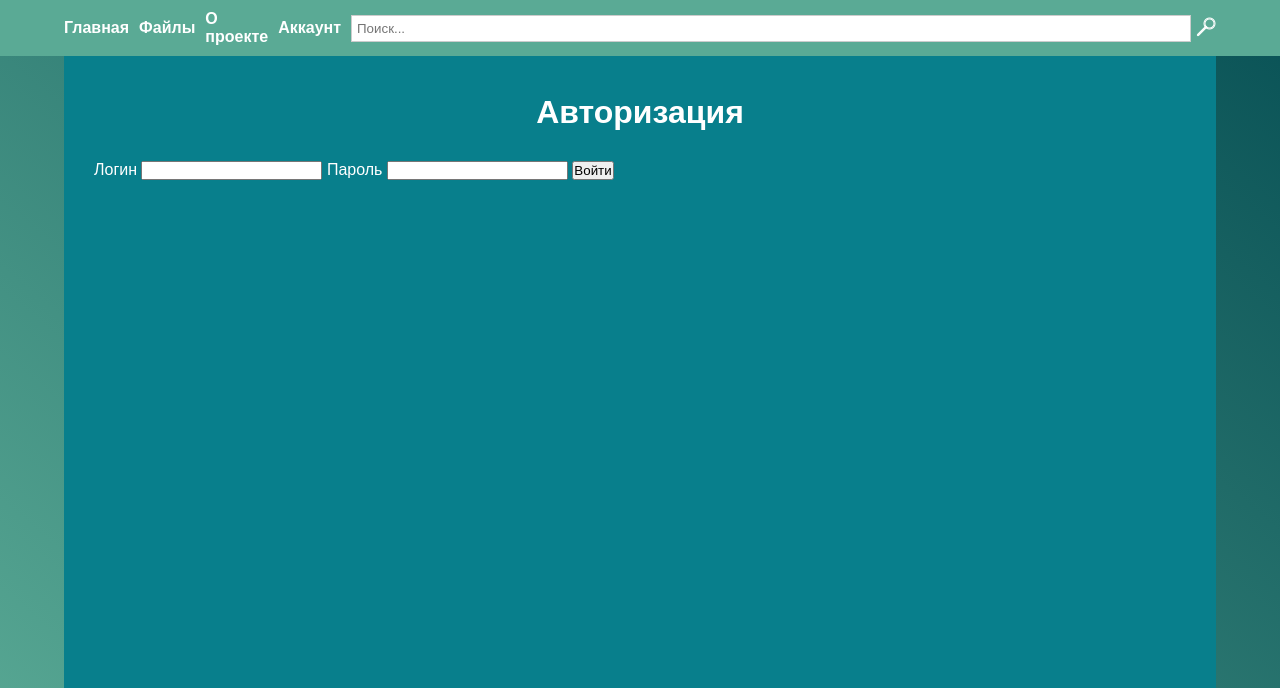
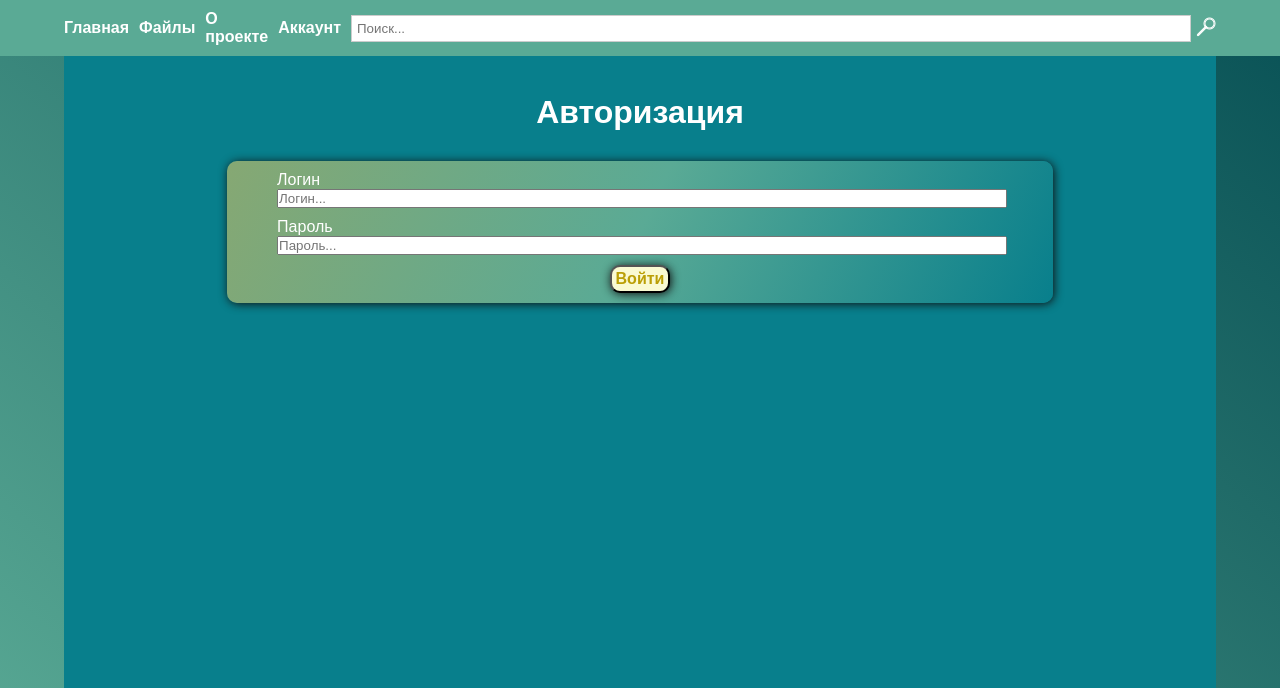
Before and after one commit to ClassZak/FileServer, a Flask app: page /login in a window 1280 px wide. Shown: the top 688 px of the page. Run offline with Flask 3, Linux system fonts and the light colour scheme; parts of the project's set-up code (start-up, migrations or seed data) failed here and were passed over; some libraries are stand-ins or nearby versions.

Commit message:
Стилизация страницы входа

```diff
--- a/FrontendServer/src/backend/app.py
+++ b/FrontendServer/src/backend/app.py
@@ -108,9 +108,7 @@ def login():
 			return response
 		else:
 			# Возвращаем ошибку с сохранением next_url
-			return render_template('classes/login.html',
-								error='Неверный логин и/или пароль',
-								next_url=next_url)
+			return jsonify({'error':'Неверный логин и/или пароль'}), 401
 	else:
 		# Отображаем форму входа с сохраненным next_url
 		return render_template('classes/login.html', next_url=next_url)
@@ -181,7 +179,7 @@ def main():
 			"JWT_CSRF_CHECK_FORM": True,
 			"JWT_ACCESS_COOKIE_PATH": "/",
 			"JWT_REFRESH_COOKIE_PATH": "/",
-			"JWT_ACCESS_TOKEN_EXPIRES": datetime.timedelta(days=0, seconds=5, microseconds=0, milliseconds=0, minutes=0, hours=0, weeks=0),
+			"JWT_ACCESS_TOKEN_EXPIRES": datetime.timedelta(days=0, seconds=10, microseconds=0, milliseconds=0, minutes=0, hours=0, weeks=0),
 			"JWT_SESSION_COOKIE": False
 		})
 		app.run(debug=True, host='0.0.0.0', port=5000, ssl_context = ssl_context)
--- a/FrontendServer/src/frontend/static/scripts/classes/login.js
+++ b/FrontendServer/src/frontend/static/scripts/classes/login.js
@@ -1,5 +1,5 @@
 document.addEventListener('DOMContentLoaded', function() {
-	const loginForm = document.getElementById('login');
+	const loginForm = document.getElementById('login-form');
 	if (!loginForm) return;
 
 	loginForm.addEventListener('submit', function(e) {
@@ -20,27 +20,36 @@ document.addEventListener('DOMContentLoaded', function() {
 
 			// Проверяем тип контента
 			const contentType = response.headers.get('content-type');
-			if (contentType && contentType.includes('text/html')) {
+			if (contentType){
+				if(contentType.includes('text/html')) {
 					return response.text().then(html => {
 						// Заменяем текущую форму на новую (с сообщением об ошибке)
 						const parser = new DOMParser();
 						const newDoc = parser.parseFromString(html, 'text/html');
-					const newForm = newDoc.getElementById('login');
+						const newForm = newDoc.getElementById('login-form');
 
 						if (newForm) {
 							loginForm.innerHTML = newForm.innerHTML;
 						}
 					});
+				}else if(contentType.includes('application/json')){
+					return response.json().then(json=>{
+						if(json.error)
+							throw new Error(json.error);
+					});
+				}
 			}
 
 			return response.text().then(text => {
-				console.error('Неожиданный тип ответа:', text);
 				showError('Неожиданный ответ сервера');
 			});
 		})
 		.catch(error => {
 			console.error('Ошибка:', error);
+			if(error.name && error.name == 'NetworkError')
 				showError('Ошибка сети или сервера');
+			else
+				showError(error.message);
 		});
 	});
 });
--- a/FrontendServer/src/frontend/static/styles/classes/error_window.css
+++ b/FrontendServer/src/frontend/static/styles/classes/error_window.css
@@ -46,13 +46,6 @@
 		background-color: rgb(197, 17, 53);
 	}
 }
-@media (hover: hover)  and (pointer: fine) {
-	.error-window-square-btn:hover {
-		box-shadow: 1px 1px 15px #111;
-		background-color: rgb(197, 17, 53);
-	}
-}
-
 
 
 
--- /dev/null
+++ b/FrontendServer/src/frontend/static/styles/classes/login.css
@@ -0,0 +1,106 @@
+.login{
+	display: flex;
+	justify-content: center;
+	align-items: center;
+	flex-direction: column;
+	gap: 10px;
+
+	background: linear-gradient(295deg,var(--primary-accent),var(--secondary-green),var(--secondary-olive));
+	border-radius: 10px;
+	padding: 10px;
+	width: 70%;
+	margin-left: auto;
+	margin-right: auto;
+}
+.login-field{
+	width: 90%;
+	display: flex;
+	justify-content: center;
+	flex-direction: column;
+}
+.login-field > input{
+	margin-left: auto;
+	margin-right: auto;
+	display: inline;
+	width: 100%;
+}
+
+
+
+
+
+
+
+
+
+
+button.shadow-card:active {
+	-webkit-transform: scale(0.9);
+    transform: scale(0.9);
+    transition: transform 0.3s ease;
+}
+button.shadow-card {
+	transition: none;
+}
+/* Убрать тени у кнопок при нажатии у телефонов */
+@media (hover: hover) and (pointer: fine) {
+	button.shadow-card:hover {
+		box-shadow: 1px 1px 10px #111;
+		background-color: white;
+	}
+}
+
+
+button.shadow-card {
+	border-radius: 10px;
+	font-weight: bold;
+
+	padding: 0.2rem;
+	min-width: auto;
+	min-height: auto;
+
+	background-color: lightgoldenrodyellow;
+	color: var(--accent-gold);
+	font-size: medium;
+	font-family: Arial, sans-serif;
+
+	margin: 0;
+}
+/* Адаптация для маленьких экранов */
+@media (max-width : 400px) {
+	button.shadow-card {
+		width:	.1em;
+		height:	.1em;
+		min-width:	1.3em;
+		min-height:	1.3em;
+		border-radius: 6px;
+		font-size: small;
+	}
+}
+@media (max-width : 300px) {
+	button.shadow-card {
+		width:	.1em;
+		height:	.1em;
+		min-width:	1.2em;
+		min-height:	1.2em;
+		border-radius: 3px;
+		font-size: xx-small;
+	}
+}
+@media (max-width : 300px) {
+	button.shadow-card {
+		box-shadow: 1px 1px 15px #111;
+	}
+}
+/*button.shadow-card{
+	background-color: white;
+	padding: 0.2rem;
+	border-radius: 0.5cap;
+	border-color: black;
+	border-width: 0.1cap;
+	transition: none;
+
+	color: var(--accent-gold);
+	font-size: large;
+	font-family: 'Gill Sans', 'Gill Sans MT', Calibri, 'Trebuchet MS', sans-serif;
+}*/
--- /dev/null
+++ b/FrontendServer/src/frontend/static/styles/classes/shadow_box.css
@@ -0,0 +1,3 @@
+.shadow-box{
+	box-shadow: 1px 1px 10px #111;
+}
--- /dev/null
+++ b/FrontendServer/src/frontend/static/styles/classes/shadow_card.css
@@ -0,0 +1,8 @@
+.shadow-card{
+	box-shadow: 1px 1px 10px #111;
+}
+@media (hover: hover) and (pointer: fine) {
+	.shadow-card:hover{
+		box-shadow: 1px 1px 20px #111;
+	}
+}
--- a/FrontendServer/src/frontend/template/classes/login.html
+++ b/FrontendServer/src/frontend/template/classes/login.html
@@ -3,6 +3,9 @@
 <head>
 	{% include 'parts/base_head.html' %}
 	<link rel="stylesheet" href="{{ url_for('static', filename = 'styles/classes/error_window.css') }}">
+	<link rel="stylesheet" href="{{ url_for('static', filename = 'styles/classes/shadow_card.css') }}">
+	<link rel="stylesheet" href="{{ url_for('static', filename = 'styles/classes/shadow_box.css') }}">
+	<link rel="stylesheet" href="{{ url_for('static', filename = 'styles/classes/login.css') }}">
 	<script src="{{ url_for('static', filename = 'scripts/classes/error_window.js') }}"></script>
 
 	<title>FileService — Вход</title>
@@ -19,16 +22,20 @@
 		{% endif %}
 
 		<script src="{{ url_for('static', filename = 'scripts/classes/login.js') }}"></script>
-		<form method="POST" action="/login" id = "login">
+		<form method="POST" action="/login" id = "login-form" class = "login shadow-box">
 			<input type="hidden" name="next_url" value="{{ next_url }}">
 
-			<label for="login">Логин</label>
-			<input type="text" name="login" required>
+			<div class = "login-field">
+				<label for="login">Логин</label>
+				<input type="text" placeholder="Логин..." name="login" id="login" required>
+			</div>
 
-			<label for="password">Пароль</label>
-			<input type="password" name="password" required>
+			<div class = "login-field">
+				<label for="password">Пароль</label>
+				<input type="password" placeholder="Пароль..." name="password" id="password" required>
+			</div>
 
-			<button type="submit">Войти</button>
+			<button type="submit" class="shadow-card">Войти</button>
 		</form>
 	</main>
 	<footer>
```
Lines whose indentation alone changed are shown as unchanged.
